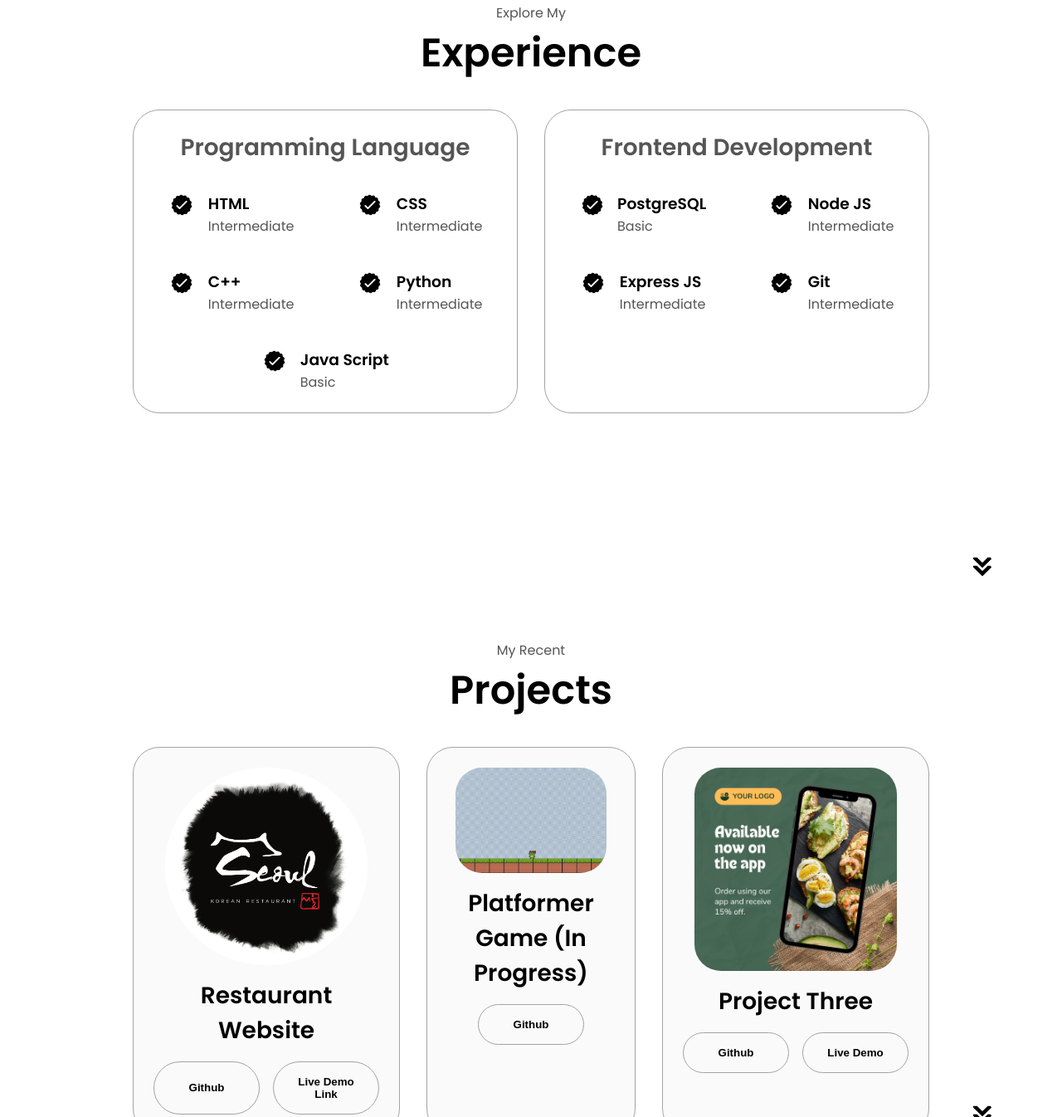
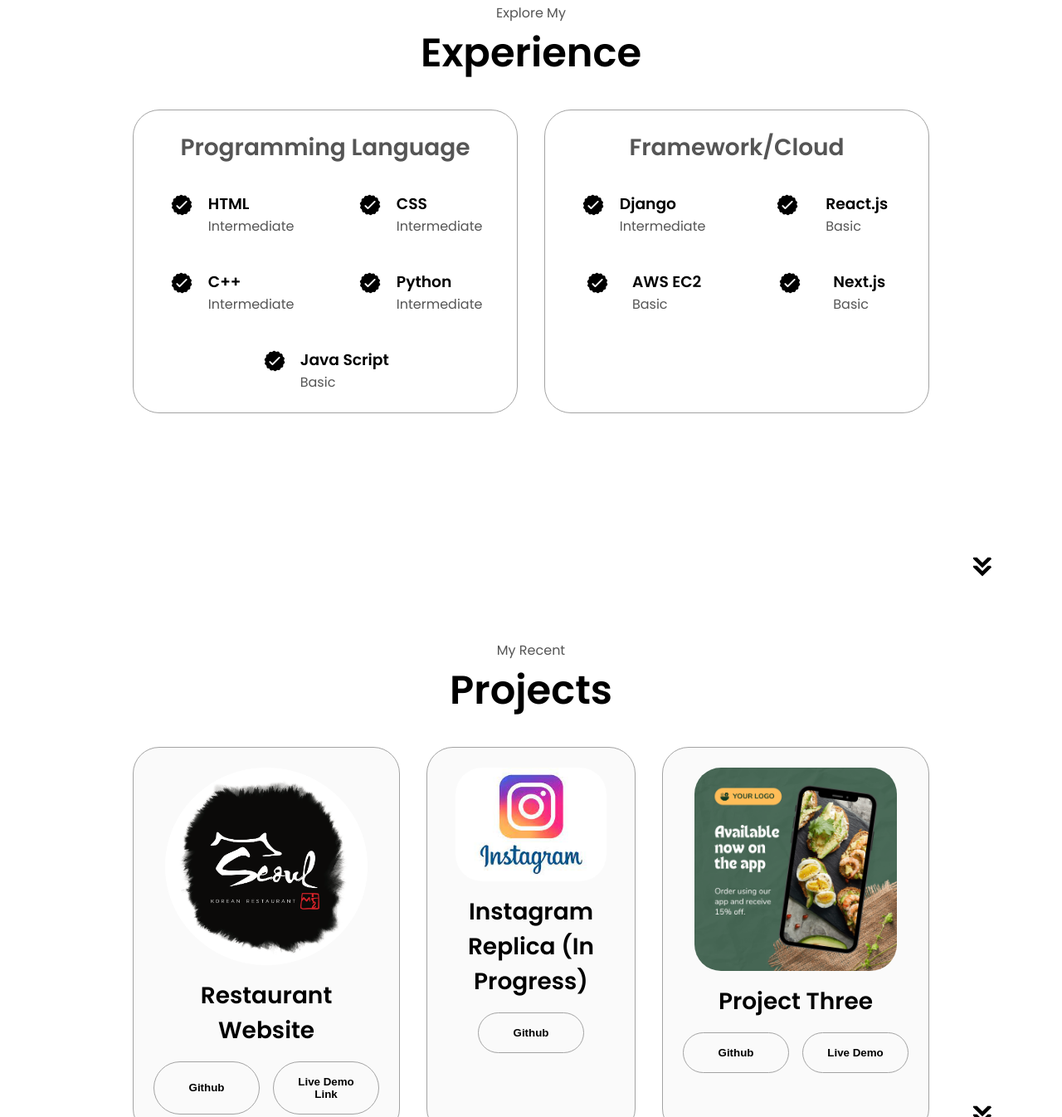
Before and after one commit to CanadaKimchi/Portfolio_web, a plain HTML site: page index.html in a window 1280 px wide. Shown: the part 1693-3039 px from the top of the page at 83% size. Drawn offline with Linux system fonts and the light colour scheme; a script that the page names is missing.

Commit message:
added instagram project. changed the frontend skills to cloud/framworks

```diff
--- a/index.html
+++ b/index.html
@@ -191,7 +191,7 @@ Hi! I'm Fabian Jung, studying Computer Engineering at the University of Waterloo
             </div>
           </div>
           <div class="details-container">
-            <h2 class="experience-sub-title">Frontend Development</h2> <!-- put something here but i havent decided yet-->
+            <h2 class="experience-sub-title">Framework/Cloud</h2> <!-- put something here but i havent decided yet-->
             <div class="article-container">
               <article>
                 <img
@@ -200,7 +200,18 @@ Hi! I'm Fabian Jung, studying Computer Engineering at the University of Waterloo
                   class="icon"
                 />
                 <div>
-                  <h3>PostgreSQL</h3>
+                  <h3>Django</h3>
+                  <p>Intermediate</p>
+                </div>
+              </article>
+              <article>
+                <img
+                  src="./assets/checkmark.png"
+                  alt="Experience icon"
+                  class="icon"
+                />
+                <div>
+                  <h3>React.js</h3>
                   <p>Basic</p>
                 </div>
               </article>
@@ -211,8 +222,8 @@ Hi! I'm Fabian Jung, studying Computer Engineering at the University of Waterloo
                   class="icon"
                 />
                 <div>
-                  <h3>Node JS</h3>
-                  <p>Intermediate</p>
+                  <h3>AWS EC2</h3>
+                  <p>Basic</p>
                 </div>
               </article>
               <article>
@@ -222,23 +233,13 @@ Hi! I'm Fabian Jung, studying Computer Engineering at the University of Waterloo
                   class="icon"
                 />
                 <div>
-                  <h3>Express JS</h3>
-                  <p>Intermediate</p>
-                </div>
-              </article>
-              <article>
-                <img
-                  src="./assets/checkmark.png"
-                  alt="Experience icon"
-                  class="icon"
-                />
-                <div>
-                  <h3>Git</h3>
-                  <p>Intermediate</p>
+                  <h3>Next.js</h3>
+                  <p>Basic</p>
                 </div>
               </article>
             </div>
           </div>
+
         </div>
       </div>
       <img
@@ -279,17 +280,16 @@ Hi! I'm Fabian Jung, studying Computer Engineering at the University of Waterloo
           </div>
           <div class="details-container color-container">
             <div class="article-container">
-              <img
-                src="./assets/platform.png"
+              <img src="./assets/instagram.jpeg"
                 alt="Project 2"
                 class="project-img"
               />
             </div>
-            <h2 class="experience-sub-title project-title">Platformer Game      (In Progress)</h2>
+            <h2 class="experience-sub-title project-title"> Instagram Replica   (In Progress)</h2>
             <div class="btn-container">
               <button
                 class="btn btn-color-2 project-btn"
-                onclick="location.href='https://github.com/CanadaKimchi/Platform_Game'"
+                onclick="location.href='https://github.com/CanadaKimchi/instagram_copy'"
               >
                 Github
               </button>
```
Also changed, not shown: assets/instagram.jpeg (added).
